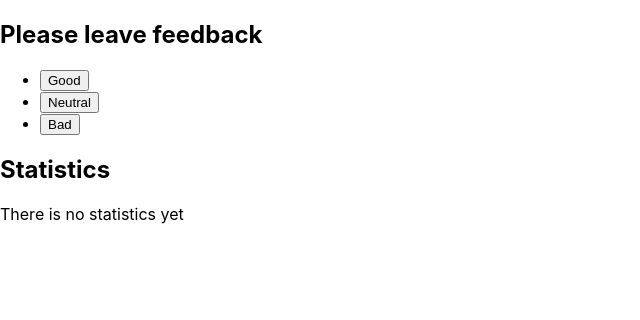
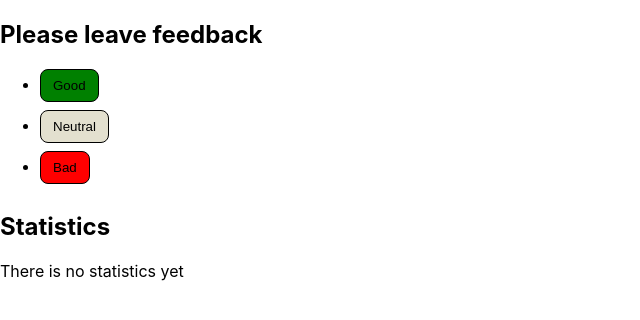
Before and after one commit to boblmbq/-goit-react-hw-02-feedback-, a React (Create React App) app: page / in a window 1280 px wide. Shown: the top 320 px of the page, without its empty margins (0-640 px from the left). Built offline with nearby package versions, Linux system fonts and the light colour scheme.

Commit message:
styles done

```diff
--- a/package.json
+++ b/package.json
@@ -4,6 +4,8 @@
   "private": true,
   "homepage": "https://boblmbq.github.io/-goit-react-hw-02-feedback-/",
   "dependencies": {
+    "@emotion/react": "^11.11.1",
+    "@emotion/styled": "^11.11.0",
     "@testing-library/jest-dom": "^5.16.3",
     "@testing-library/react": "^12.1.4",
     "@testing-library/user-event": "^13.5.0",
--- a/src/components/App.jsx
+++ b/src/components/App.jsx
@@ -2,6 +2,7 @@ import { Component } from 'react';
 import FeadbackOptions from './FeadbackOptions';
 import Section from './Section';
 import Statistics from './Statistics';
+import { ThemeProvider } from '@emotion/react';
 
 export class App extends Component {
   state = {
@@ -24,6 +25,18 @@ export class App extends Component {
 
   render() {
     return (
+      <ThemeProvider
+        theme={{
+          colors: {
+            neutral: '#e3e0cf',
+            good: 'green',
+            bad: 'red',
+          },
+          spacing: (value) => {
+            return `${value * 4}px`;
+          }
+        }}
+      >
         <Section title="Please leave feedback">
           <FeadbackOptions
             onLeaveFeedback={this.onLeaveFeedback}
@@ -35,6 +48,7 @@ export class App extends Component {
             data={this.state}
           />
         </Section>
+      </ThemeProvider>
     );
   }
 }
--- a/src/components/FeadbackOptions/FeadbackOptions.jsx
+++ b/src/components/FeadbackOptions/FeadbackOptions.jsx
@@ -1,13 +1,14 @@
+import { Button } from './FeadbackOptions.styled';
 const FeadbackOptions = props => {
   const { onLeaveFeedback, options } = props;
   return (
     <ul>
       {options.map(el => (
         <li key={el}>
-          <button onClick={() => onLeaveFeedback(el)}>
+          <Button type={el} onClick={() => onLeaveFeedback(el)}>
             {el.charAt(0).toUpperCase() + el.slice(1)}
             {/* можна було й зробити через css але захотілось так */}
-          </button>
+          </Button>
         </li>
       ))}
     </ul>
--- /dev/null
+++ b/src/components/FeadbackOptions/FeadbackOptions.styled.jsx
@@ -0,0 +1,24 @@
+import styled from '@emotion/styled';
+const setBgColor = ({ type, theme }) => {
+  switch (type) {
+    case 'good':
+      return theme.colors.good;
+    case 'bad':
+      return theme.colors.bad;
+    default:
+      return theme.colors.neutral;
+  }
+};
+export const Button = styled.button`
+  padding: ${props => props.theme.spacing(2)} ${props => props.theme.spacing(3)};
+  margin-bottom: ${props => props.theme.spacing(2)};
+  background-color: ${setBgColor};
+  border: 1px solid;
+  border-radius: ${props => props.theme.spacing(2)};
+  cursor: pointer;
+  transition: transform 250ms;
+  :hover,
+  :focus {
+    transform: scale(1.1);
+  }
+`;
--- a/src/index.js
+++ b/src/index.js
@@ -5,6 +5,7 @@ import './index.css';
 
 ReactDOM.createRoot(document.getElementById('root')).render(
   <React.StrictMode>
-    <App />
+
+      <App />
   </React.StrictMode>
 );
```
Also changed, not shown: src/components/FeadbackOptions/FeadbackOptions.css (deleted), 1 other file (tests, documents, lock files or other folders). Lines whose indentation alone changed are shown as unchanged.
